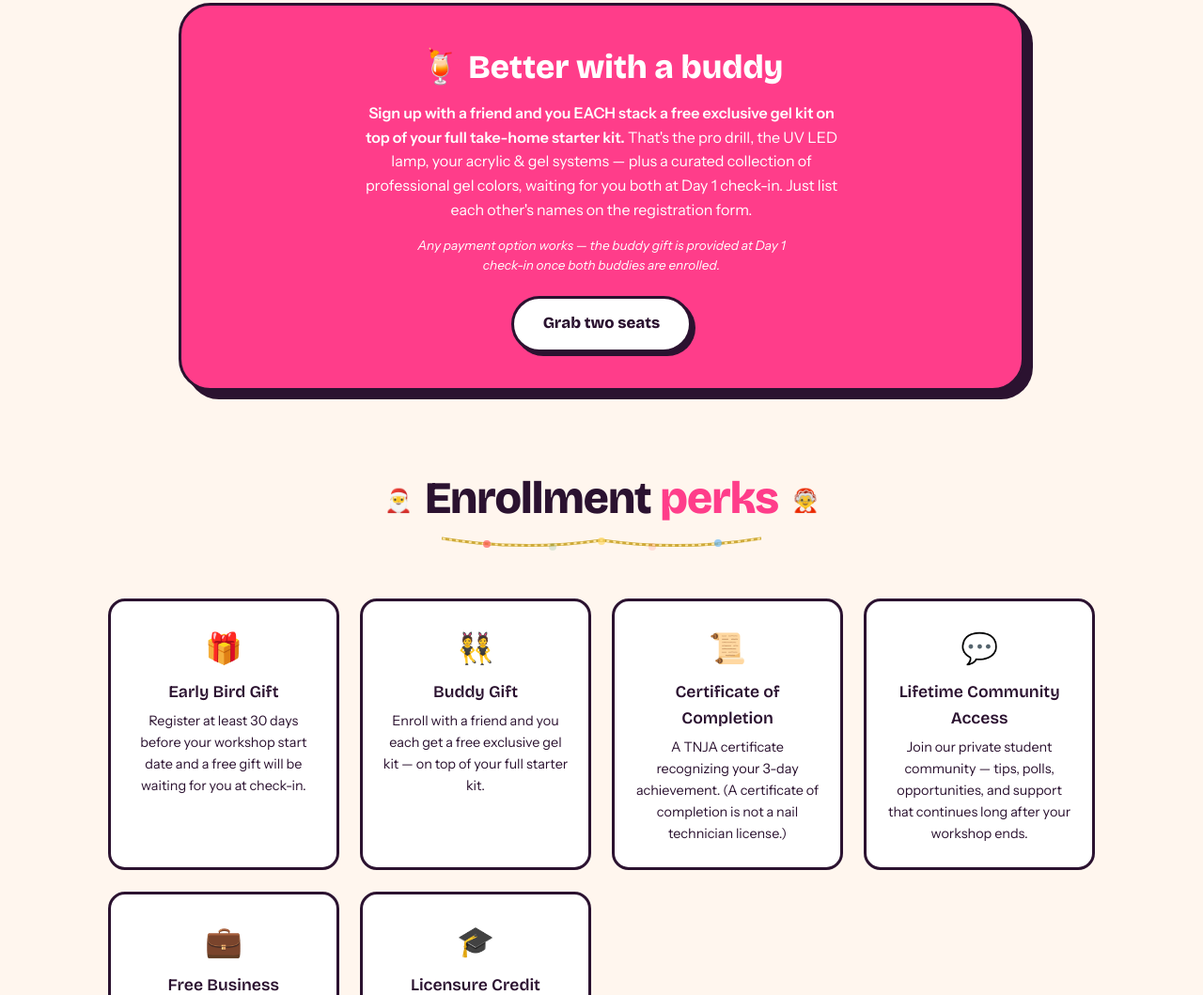
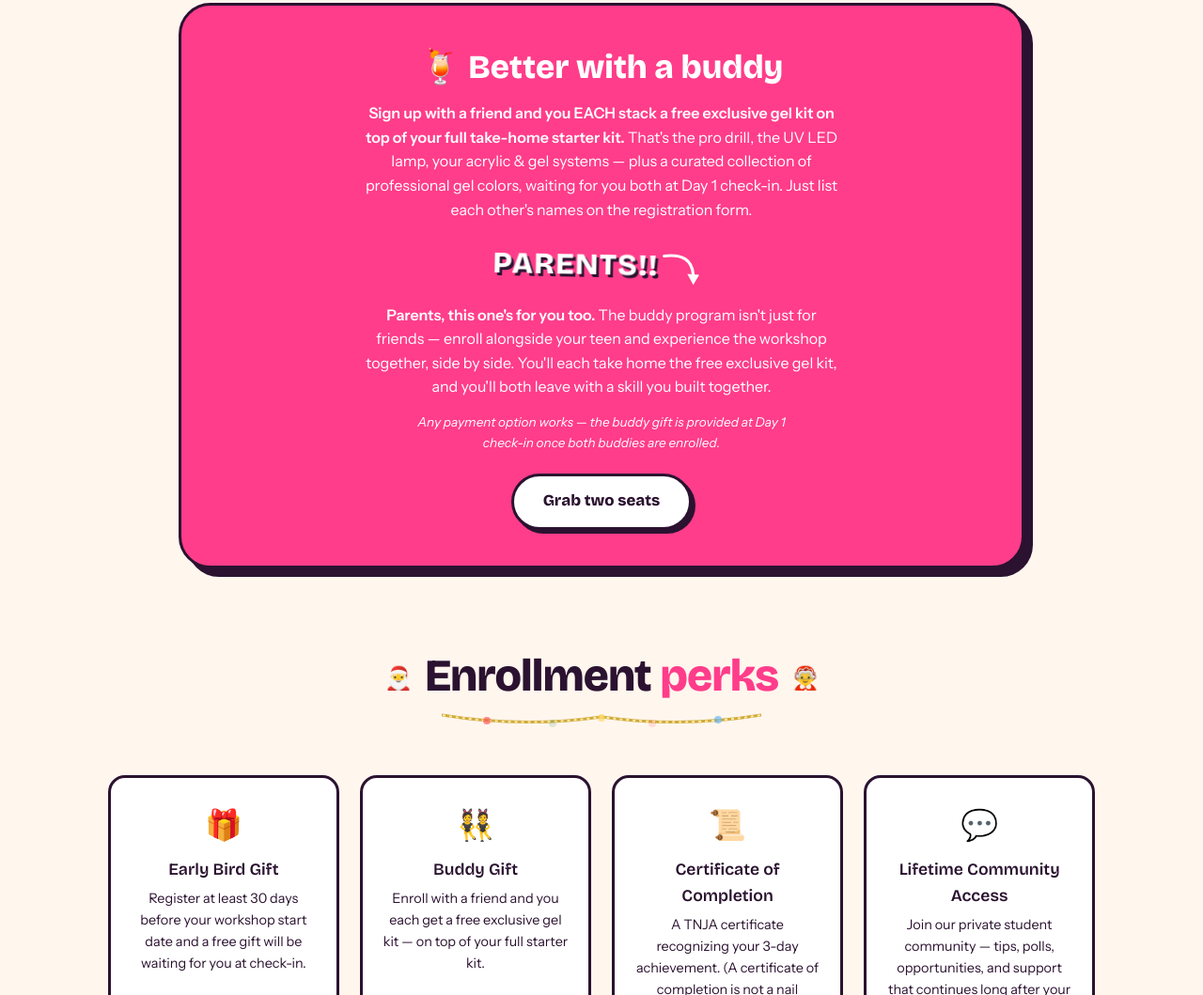
Before and after one commit to tnjbta/Tnjatools, a plain HTML site: page ultimate.html in a window 1280 px wide. Shown: the part 6386-7445 px from the top of the page at 94% size. Drawn offline with nearby package versions, Linux system fonts and the light colour scheme.

Commit message:
Add files via upload

```diff
--- a/ultimate.html
+++ b/ultimate.html
@@ -203,6 +203,11 @@
   .buddy h3{font-family:var(--display);font-weight:800;font-size:clamp(1.5rem,4vw,2.2rem);margin-bottom:.5rem}
   .buddy p{max-width:48ch;margin:0 auto}
   .buddy .btn{background:var(--white);color:var(--ink);margin-top:1.3rem}
+  .parents-pop{display:inline-block;font-family:var(--display);font-weight:800;
+    font-size:clamp(1.3rem,4vw,1.8rem);letter-spacing:.04em;color:#fff;
+    text-shadow:2.5px 2.5px 0 var(--ink);animation:ppop 1.5s ease-in-out infinite}
+  @keyframes ppop{0%,100%{transform:scale(1) rotate(-2deg)}50%{transform:scale(1.14) rotate(2deg)}}
+  @media (prefers-reduced-motion: reduce){.parents-pop{animation:none}}
 
   /* perks */
   .perks{display:grid;gap:1.4rem;grid-template-columns:repeat(auto-fit,minmax(230px,1fr));max-width:1050px;margin:0 auto}
@@ -657,6 +662,14 @@
   <div class="buddy">
     <h3>🍹 Better with a buddy</h3>
     <p><strong>Sign up with a friend and you EACH stack a free exclusive gel kit on top of your full take-home starter kit.</strong> That's the pro drill, the UV LED lamp, your acrylic &amp; gel systems — plus a curated collection of professional gel colors, waiting for you both at Day 1 check-in. Just list each other's names on the registration form.</p>
+    <div style="margin-top:1.4rem;text-align:center" aria-hidden="true">
+      <span class="parents-pop">PARENTS!!</span>
+      <svg style="width:46px;height:40px;vertical-align:middle;margin-left:.3rem" viewBox="0 0 50 44">
+        <path d="M6,6 Q38,2 40,28" fill="none" stroke="#fff" stroke-width="3.5" stroke-linecap="round"/>
+        <polygon points="40,40 33,27 47,28" fill="#fff"/>
+      </svg>
+    </div>
+    <p style="margin-top:1rem"><strong>Parents, this one's for you too.</strong> The buddy program isn't just for friends — enroll alongside your teen and experience the workshop together, side by side. You'll each take home the free exclusive gel kit, and you'll both leave with a skill you built together.</p>
     <p style="margin-top:.9rem;font-size:.85rem"><em>Any payment option works — the buddy gift is provided at Day 1 check-in once both buddies are enrolled.</em></p>
     <a class="btn enroll-link" href="#">Grab two seats</a>
   </div>
```
